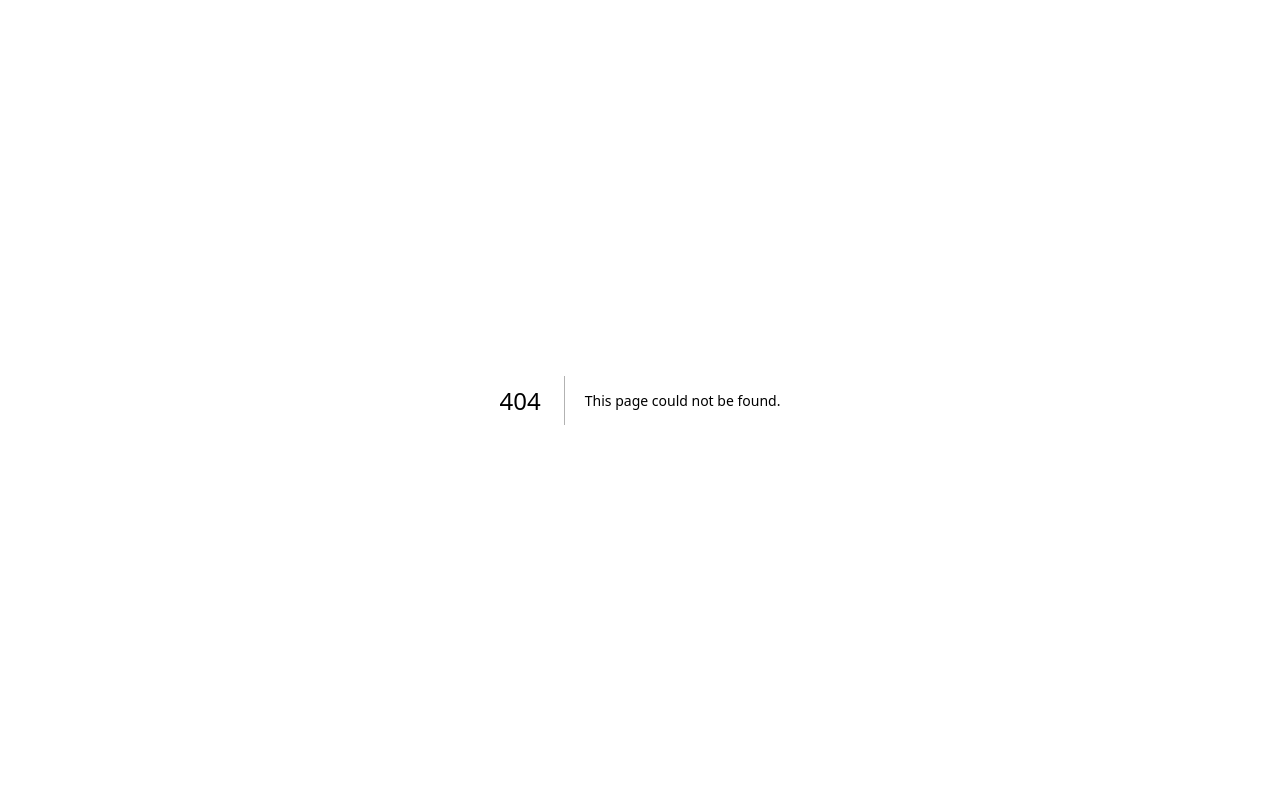
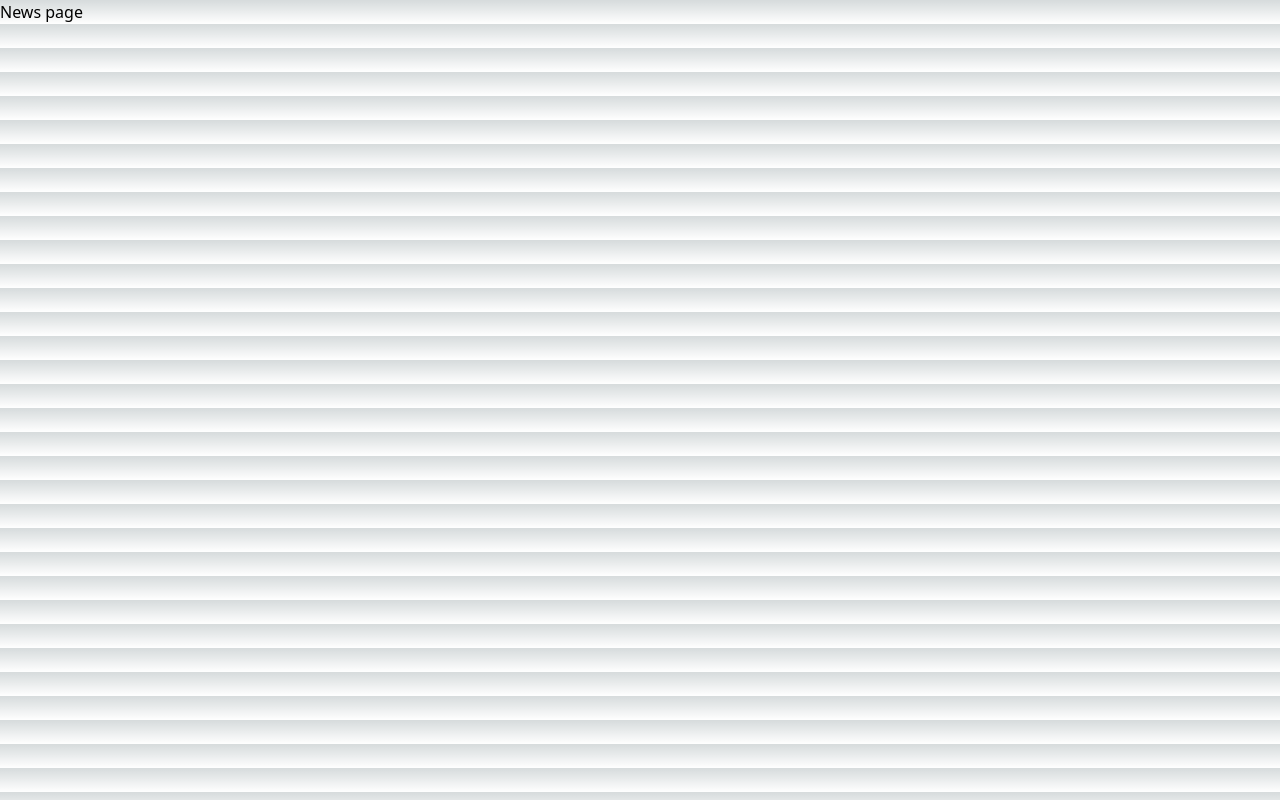
Before and after one commit to sean-xiao-zhao7/nextjs-page-router, a Next.js app: page /news in a window 1280 px wide. Before the commit this address had no page. Built offline with nearby package versions, Linux system fonts and the light colour scheme.

Commit message:
Add news page

```diff
--- a/src/pages/index.tsx
+++ b/src/pages/index.tsx
@@ -1,4 +1,3 @@
-import Image from "next/image";
 import { Inter } from "next/font/google";
 
 const inter = Inter({ subsets: ["latin"] });
--- /dev/null
+++ b/src/pages/news.tsx
@@ -0,0 +1,5 @@
+const NewsPage = () => {
+    return <h1>News page</h1>;
+};
+
+export default NewsPage;
```
